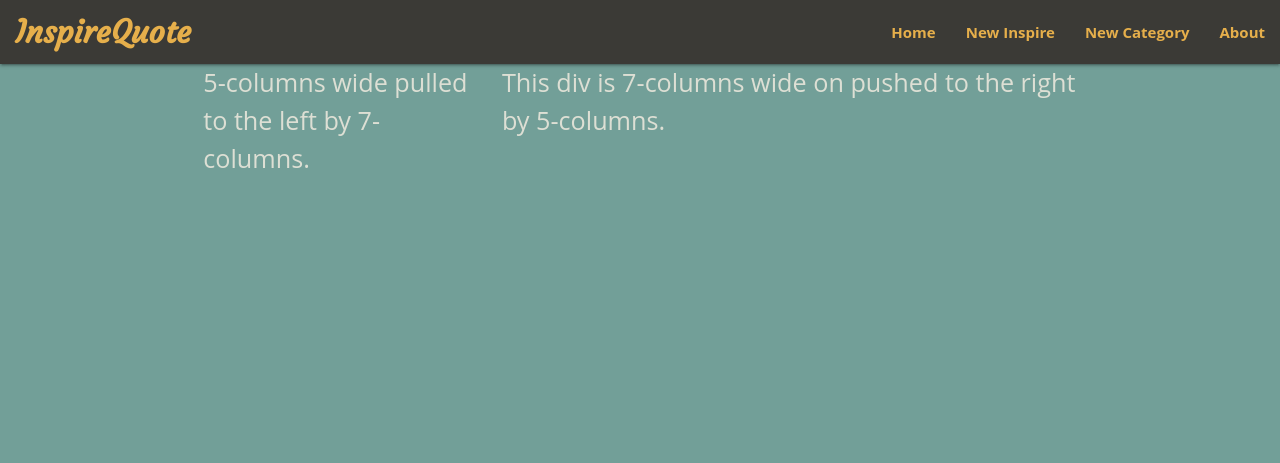
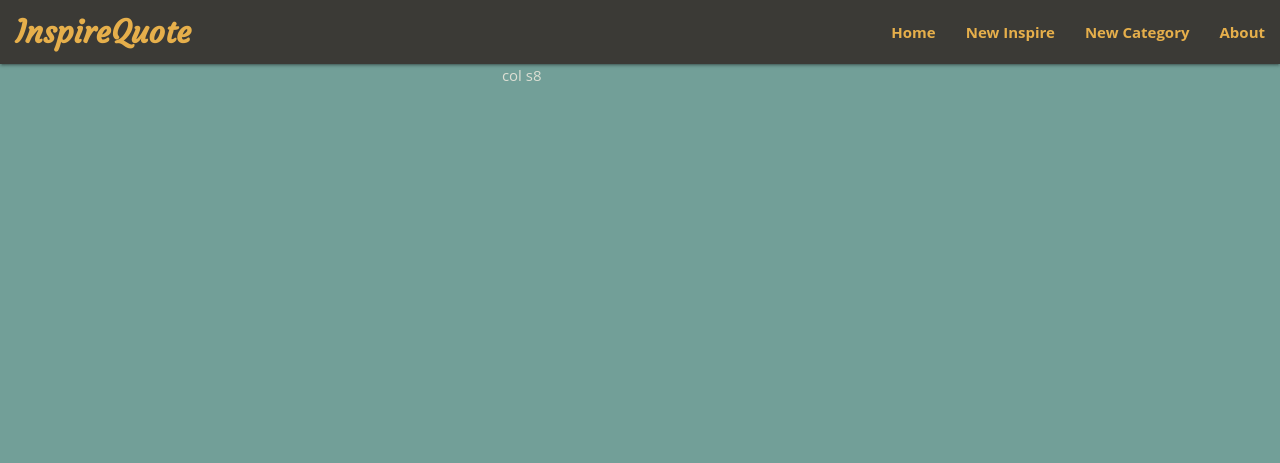
Before and after one commit to kongteckmee/inspire-quote, a Flask app: page / in a window 1280 px wide. Shown: the top 463 px of the page. Run offline with Flask 2, Linux system fonts and the light colour scheme.

Commit message:
Fixing grid, carousel & collapsible function

```diff
--- a/static/css/style.css
+++ b/static/css/style.css
@@ -42,3 +42,7 @@ nav li a,
   line-height: 40px;
   text-align: center;
 }
+
+.center p {
+    float: left;
+}
--- /dev/null
+++ b/static/js/scripts.js
@@ -0,0 +1,3 @@
+$(document).ready(function () {
+  $(".carousel").carousel();
+});
--- a/templates/base.html
+++ b/templates/base.html
@@ -58,10 +58,7 @@
 
     <!-- Compiled and minified JavaScript -->
     <script src="https://cdnjs.cloudflare.com/ajax/libs/materialize/1.0.0/js/materialize.min.js"></script>
-    <script
-      src="https://cdnjs.cloudflare.com/ajax/libs/jquery/3.5.0/jquery.min.js"
-      integrity="sha256-xNzN2a4ltkB44Mc/Jz3pT4iU1cmeR0FkXs4pru/JxaQ="
-      crossorigin="anonymous"
-    ></script>
+    <script src="https://cdnjs.cloudflare.com/ajax/libs/jquery/3.5.0/jquery.min.js"></script>
+    <script src="{{ url_for('static', filename='js/scripts.js') }}"></script>
   </body>
 </html>
--- a/templates/index.html
+++ b/templates/index.html
@@ -1,14 +1,13 @@
 {% extends 'base.html' %} {% block content %}
 <div class="row">
-  <div class="col s8 push-s4">
-    <span class="flow-text"
-      >This div is 7-columns wide on pushed to the right by 5-columns.</span
-    >
+  <div class="col s4 center">
+    <div class="carousel">
+      <a class="carousel-item" src="{{ url_for('static', filename='img/c1.png') }}"
+        ></a>
+    </div>
   </div>
-  <div class="col s4 pull-s8">
-    <span class="flow-text"
-      >5-columns wide pulled to the left by 7-columns.</span
-    >
+  <div class="col s8 center">
+    <p>col s8</p>
   </div>
 </div>
 {% endblock %}
```
Also changed, not shown: static/img/c1.png (added), static/img/c2.png (added), static/img/c3.png (added), static/img/c4.png (added), static/img/c5.png (added).
